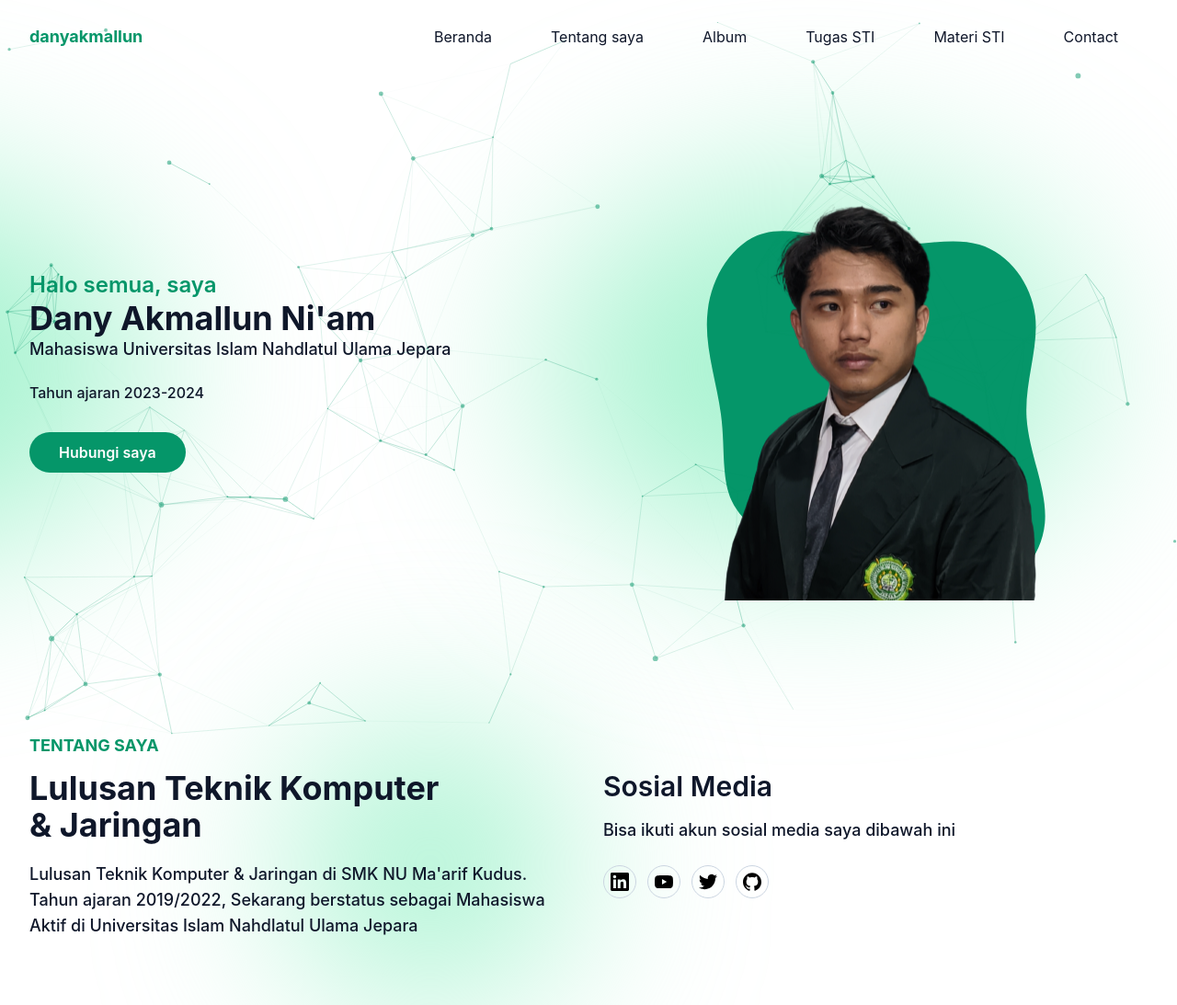
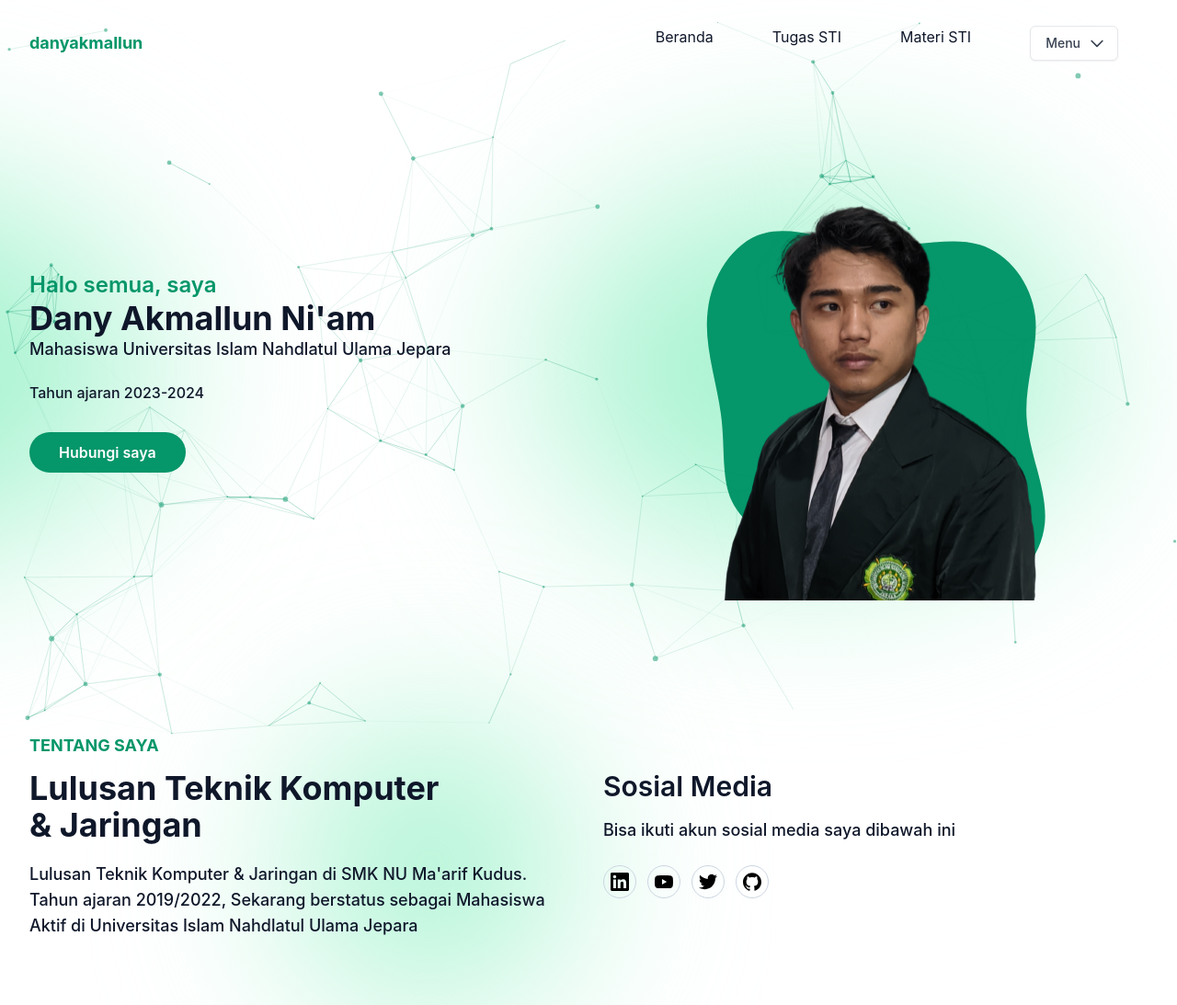
Before and after one commit to danyakmallun/danyakmallun.github.io, a website: page index.html in a window 1280 px wide. Shown: the top 1093 px of the page at 92% size. Drawn offline with Linux system fonts and the light colour scheme.

Commit message:
mengubah menu dropdown

```diff
--- a/index.html
+++ b/index.html
@@ -63,20 +63,6 @@
                 </li>
                 <li class="group">
                   <a
-                    href="#about"
-                    class="text-base text-dark py-2 mx-8 flex group-hover:text-primary"
-                    >Tentang saya</a
-                  >
-                </li>
-                <li class="group">
-                  <a
-                    href="#portfolio"
-                    class="text-base text-dark py-2 mx-8 flex group-hover:text-primary"
-                    >Album</a
-                  >
-                </li>
-                <li class="group">
-                  <a
                     href="#tugassti"
                     class="text-base text-dark py-2 mx-8 flex group-hover:text-primary"
                     >Tugas STI</a
@@ -90,11 +76,22 @@
                   >
                 </li>
                 <li class="group">
-                  <a
-                    href="#contact"
-                    class="text-base text-dark py-2 mx-8 flex group-hover:text-primary"
-                    >Contact</a
-                  >
+                  <div class="relative inline-block text-left py-2 mx-8">
+                    <button type="button" class="inline-flex justify-center items-center px-4 py-2 border shadow-sm text-sm font-medium rounded-md text-gray-700 bg-white hover:bg-gray-50 focus:outline-none focus:ring-indigo-500" id="options-menu">
+                      Menu
+                      <svg class="w-5 h-5 ml-2 -mr-1" fill="none" stroke="currentColor" viewBox="0 0 24 24" xmlns="http://www.w3.org/2000/svg">
+                        <path stroke-linecap="round" stroke-linejoin="round" stroke-width="2" d="M19 9l-7 7-7-7"></path>
+                      </svg>
+                    </button>
+
+                    <div class="origin-top-right absolute right-0 mt-2 w-56 rounded-md shadow-lg bg-white ring-1 ring-black ring-opacity-5 hidden" id="dropdown-menu">
+                      <div class="py-1" role="menu" aria-orientation="vertical" aria-labelledby="options-menu">
+                        <a href="#about" class="block px-4 py-2 text-sm text-gray-700 hover:bg-gray-100 hover:text-gray-900" role="menuitem">About</a>
+                        <a href="#portfolio" class="block px-4 py-2 text-sm text-gray-700 hover:bg-gray-100 hover:text-gray-900" role="menuitem">Portfolio</a>
+                        <a href="#contact" class="block px-4 py-2 text-sm text-gray-700 hover:bg-gray-100 hover:text-gray-900" role="menuitem">Contact</a>
+                      </div>
+                    </div>
+                  </div>
                 </li>
               </ul>
             </nav>
```
Also changed, not shown: materi/materi.html (+1 -1 lines), dist/js/script.js, dist/output.css.
